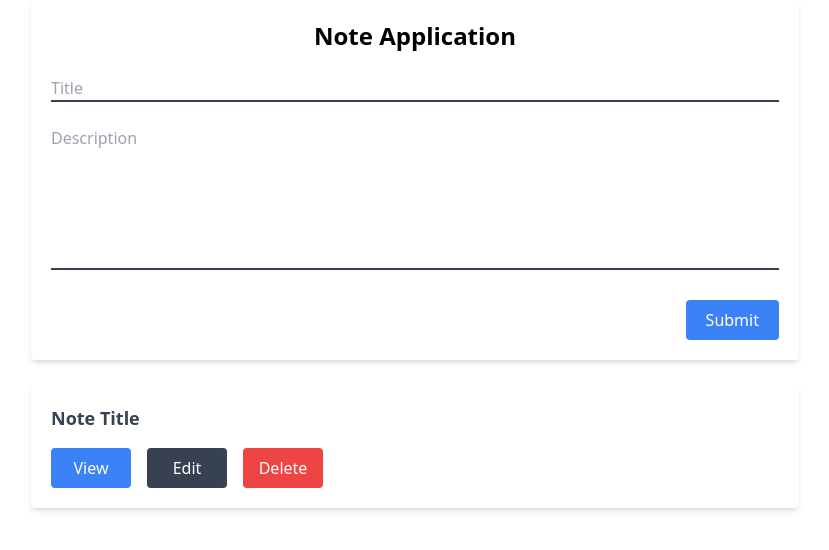
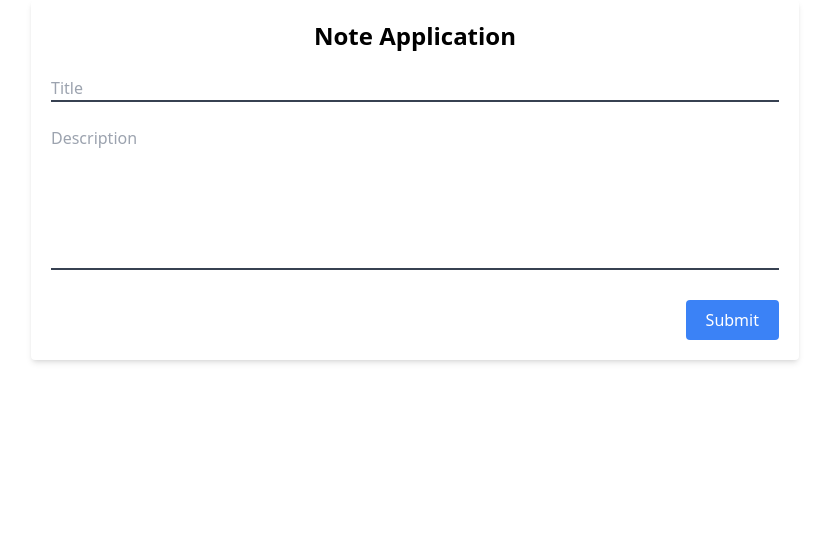
Before and after one commit to amitkr7/RNToDoApp, a React (Vite) app in the folder frontend/: page / in a window 1280 px wide. Shown: the top 550 px of the page, without its empty margins (225-1054 px from the left). Built offline with nearby package versions, Linux system fonts and the light colour scheme.

Commit message:
Rendering new Notes

```diff
--- a/frontend/src/App.tsx
+++ b/frontend/src/App.tsx
@@ -3,6 +3,9 @@ import { useState, ChangeEventHandler, FormEventHandler } from 'react';
 import NoteItem from './components/NoteItem';
 
 const App = () => {
+  const [notes, setNotes] = useState<
+    { id: string; title: string; description?: string }[]
+  >([]);
   const [values, setValues] = useState({ title: '', description: '' });
 
   const handleChange: ChangeEventHandler<
@@ -14,10 +17,12 @@ const App = () => {
 
   const handleSubmit: FormEventHandler<HTMLFormElement> = async (e) => {
     e.preventDefault();
-    await axios.post('http://localhost:8000/note/create', {
+    const { data } = await axios.post('http://localhost:8000/note/create', {
       title: values.title,
       description: values.description,
     });
+    setNotes([data.note, ...notes]);
+    setValues({ title: '', description: '' });
   };
   return (
     <div className='max-w-3xl mx-auto space-y-6'>
@@ -49,8 +54,9 @@ const App = () => {
           </button>
         </div>
       </form>
-
-      <NoteItem title='Note Title' />
+      {notes.map((note, index) => {
+        return <NoteItem title={note.title} key={index} />;
+      })}
     </div>
   );
 };
```
Also changed, not shown: 1 other file (tests, documents, lock files or other folders).
